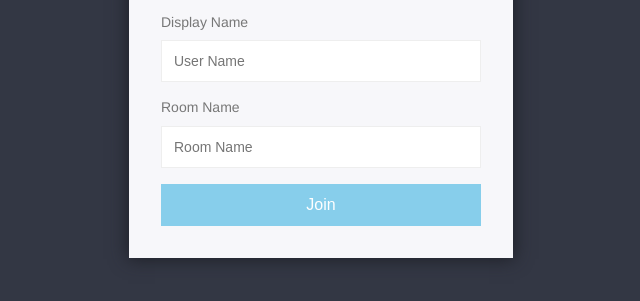
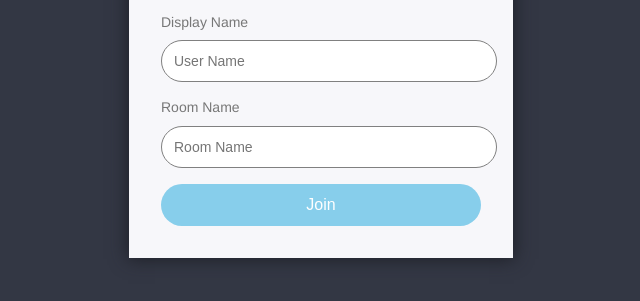
Before and after one commit to fitsumcs/chat_app, a website: page public/index.html in a window 1280 px wide. Shown: the part 311-612 px from the top of the page, without its empty margins (319-959 px from the left). Drawn offline with Linux system fonts and the light colour scheme.

Commit message:
css modification  button and  and input box of the join page

```diff
--- a/public/css/styles.css
+++ b/public/css/styles.css
@@ -77,11 +77,14 @@ button:disabled {
 
 .centered-form button {
     width: 100%;
+    border-radius: 2rem;
 }
 
 .centered-form input {
     margin-bottom: 16px;
-    width: 100%;
+    width: 21rem;
+    border-color: gray;
+    border-radius: 2rem;
 }
 
 
```
